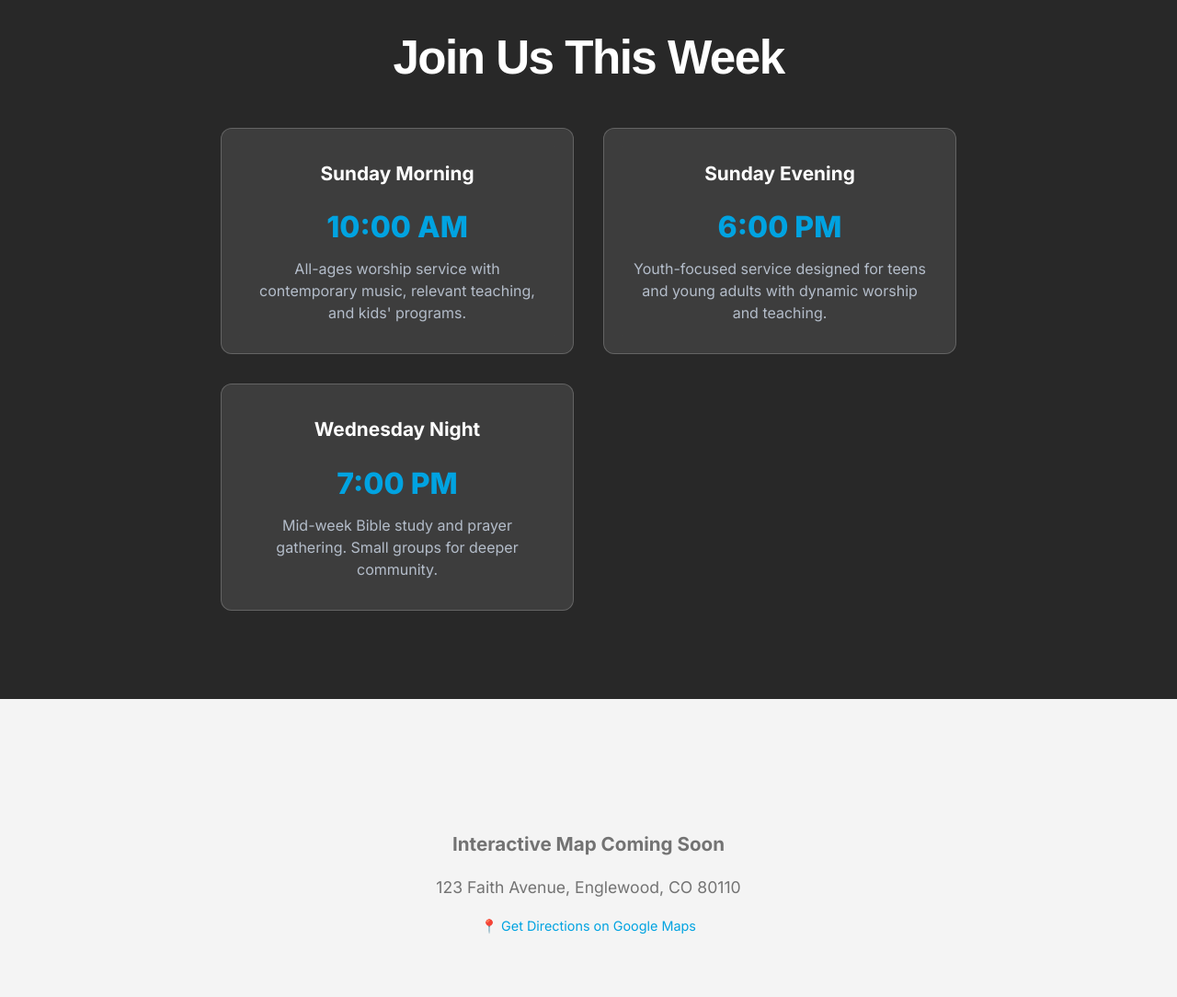
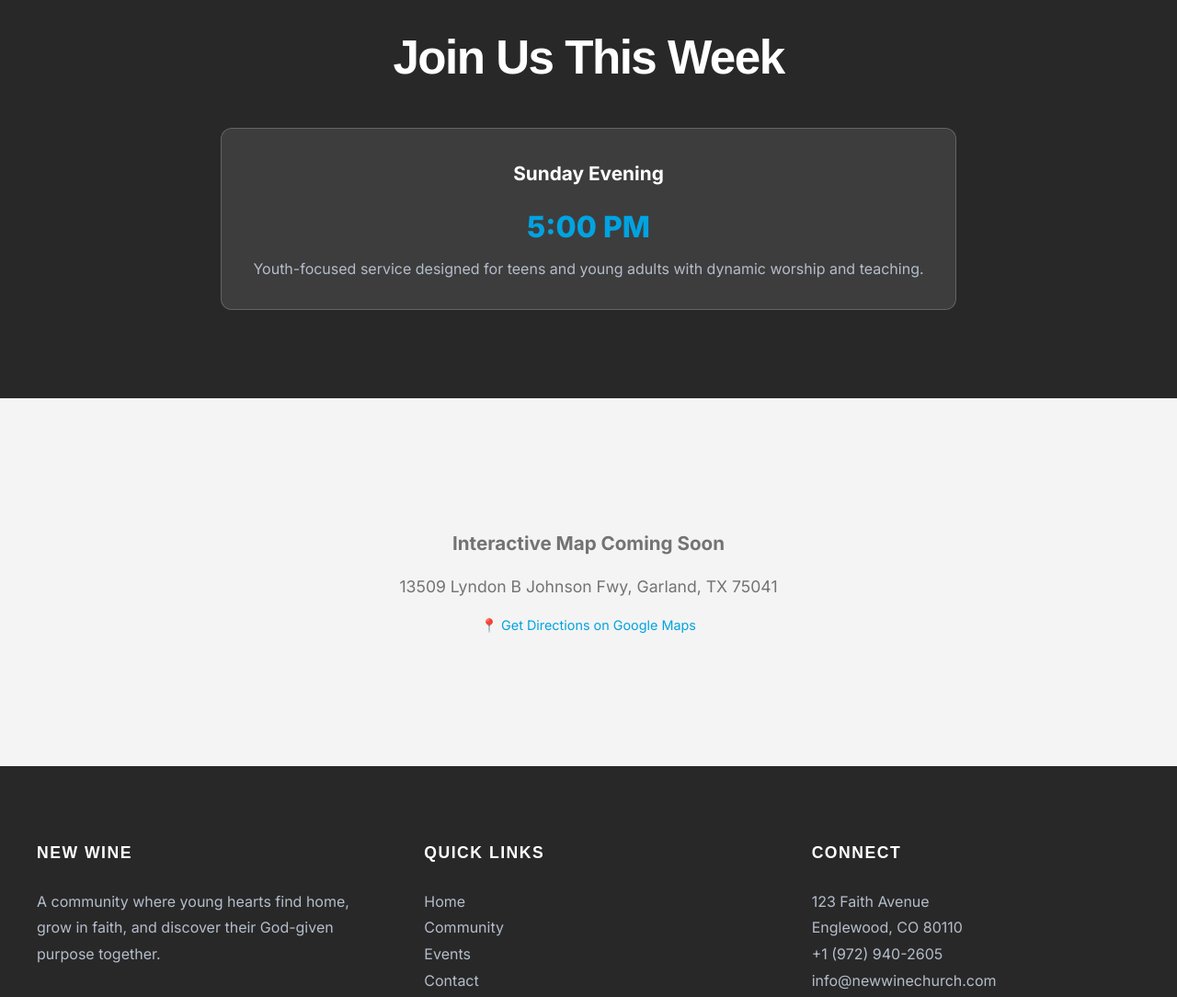
Before and after one commit to ogunbadewa/new-wine, a plain HTML site: page new-wine-website/contact.html in a window 1280 px wide. Shown: the part 2100-3184 px from the top of the page at 92% size. Drawn offline with Linux system fonts and the light colour scheme; a web font is replaced by a local one.

Commit message:
contact done

```diff
--- a/new-wine-website/contact.html
+++ b/new-wine-website/contact.html
@@ -124,23 +124,15 @@
         <h2 class="section-title" style="color: var(--white);">Join Us This Week</h2>
 
         <div class="times-grid">
-            <div class="time-card animate-on-scroll">
-                <h3>Sunday Morning</h3>
-                <div class="time">10:00 AM</div>
-                <p class="description">All-ages worship service with contemporary music, relevant teaching, and kids' programs.</p>
-            </div>
+
 
             <div class="time-card animate-on-scroll">
                 <h3>Sunday Evening</h3>
-                <div class="time">6:00 PM</div>
+                <div class="time">5:00 PM</div>
                 <p class="description">Youth-focused service designed for teens and young adults with dynamic worship and teaching.</p>
             </div>
 
-            <div class="time-card animate-on-scroll">
-                <h3>Wednesday Night</h3>
-                <div class="time">7:00 PM</div>
-                <p class="description">Mid-week Bible study and prayer gathering. Small groups for deeper community.</p>
-            </div>
+
         </div>
     </section>
 
@@ -149,10 +141,10 @@
         <div class="map-container">
             <div style="text-align: center;">
                 <h3 style="margin-bottom: 1rem;">Interactive Map Coming Soon</h3>
-                <p>123 Faith Avenue, Englewood, CO 80110</p>
+                <p>13509 Lyndon B Johnson Fwy, Garland, TX 75041</p>
                 <p style="margin-top: 1rem; font-size: 0.9rem;">
-                    <a href="https://maps.google.com/?q=123+Faith+Avenue+Englewood+CO+80110" target="_blank" style="color: var(--brand-blue); text-decoration: none;">
-                        📍 Get Directions on Google Maps
+                    <a href="https://maps.google.com/?q=13509+Lyndon+B+Johnson+Fwy+Garland+TX+75041" target="_blank" style="color: var(--brand-blue); text-decoration: none;">
+                    📍 Get Directions on Google Maps
                     </a>
                 </p>
             </div>
```
